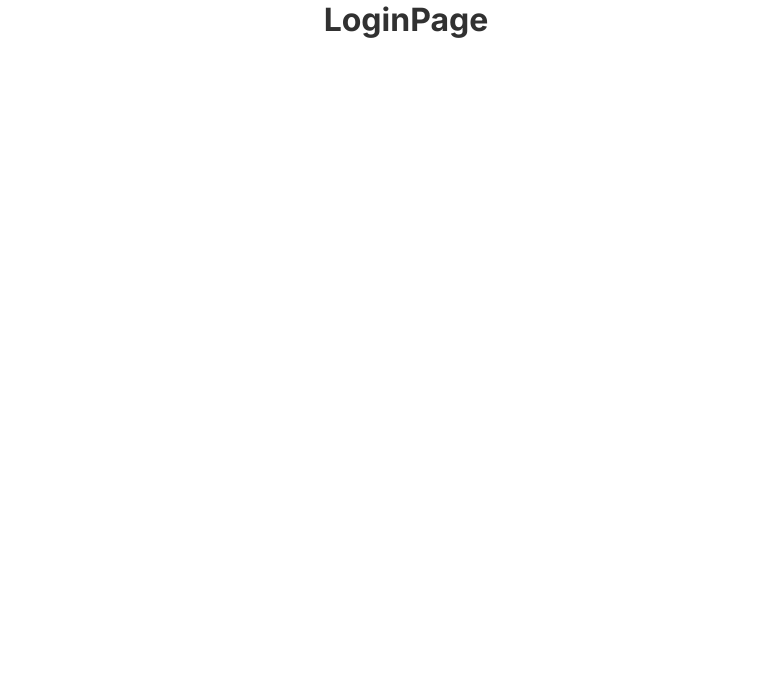
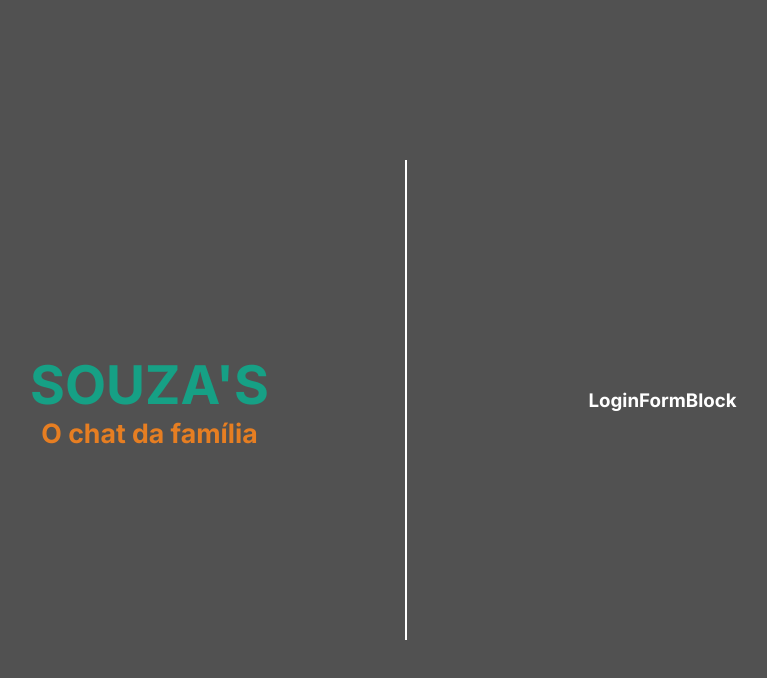
Before and after one commit to thdev-matheus/frontend-souzas-next-typescript, a Next.js app: page /login in a window 1280 px wide. Shown: the top 678 px of the page, without its empty margins (234-1001 px from the left). Built offline with nearby package versions, Linux system fonts and the light colour scheme.

Commit message:
feat: estilização da página de login e inicio do bloco de formulário de login

```diff
--- a/src/app/login/page.tsx
+++ b/src/app/login/page.tsx
@@ -1,7 +1,18 @@
+"use client";
+
+import * as S from "./styles";
+import * as B from "@/blocks";
+
 export default function LoginPage() {
   return (
-    <>
-      <h1>LoginPage</h1>
-    </>
+    <S.Container>
+      <S.BoxLogo>
+        <h1>SOUZA'S</h1>
+        <h2>O chat da família</h2>
+      </S.BoxLogo>
+      <S.BoxForm>
+        <B.LoginFormBlock />
+      </S.BoxForm>
+    </S.Container>
   );
 }
--- /dev/null
+++ b/src/app/login/styles.ts
@@ -0,0 +1,91 @@
+import styled from "styled-components";
+
+export const Container = styled.section`
+  @media (min-width: 481px) {
+  }
+
+  @media (min-width: 768px) {
+  }
+
+  @media (min-width: 992px) {
+  }
+
+  @media (min-width: 1200px) {
+    width: 100vw;
+    height: 100vh;
+
+    display: flex;
+    justify-content: center;
+    align-items: center;
+
+    padding: 0 10vw;
+  }
+
+  @media (min-width: 1920px) {
+  }
+`;
+
+export const BoxLogo = styled.section`
+  @media (min-width: 481px) {
+  }
+
+  @media (min-width: 768px) {
+  }
+
+  @media (min-width: 992px) {
+  }
+
+  @media (min-width: 1200px) {
+    width: 50%;
+    height: 60%;
+
+    display: flex;
+    flex-direction: column;
+    justify-content: center;
+    align-items: center;
+
+    border-right: 1px solid white;
+
+    text-align: center;
+
+    & > h1 {
+      font-size: 40pt;
+
+      color: ${(props) => props.theme.primary};
+    }
+
+    & > h2 {
+      font-size: 20pt;
+
+      color: ${(props) => props.theme.secondary};
+    }
+  }
+
+  @media (min-width: 1920px) {
+  }
+`;
+
+export const BoxForm = styled.section`
+  @media (min-width: 481px) {
+  }
+
+  @media (min-width: 768px) {
+  }
+
+  @media (min-width: 992px) {
+  }
+
+  @media (min-width: 1200px) {
+    width: 50%;
+    height: 60%;
+
+    display: flex;
+    justify-content: center;
+    align-items: center;
+
+    border-left: 1px solid white;
+  }
+
+  @media (min-width: 1920px) {
+  }
+`;
--- /dev/null
+++ b/src/blocks/LoginFormBlock/index.tsx
@@ -0,0 +1,7 @@
+export const LoginFormBlock = () => {
+  return (
+    <>
+      <h1>LoginFormBlock</h1>
+    </>
+  );
+};
--- /dev/null
+++ b/src/blocks/index.ts
@@ -0,0 +1,3 @@
+import { LoginFormBlock } from "./LoginFormBlock";
+
+export { LoginFormBlock };
--- a/src/providers/DarkMode/index.tsx
+++ b/src/providers/DarkMode/index.tsx
@@ -14,7 +14,7 @@ export const useDarkMode = () => {
 };
 
 export const DarkModeProvider = ({ children }: T.IDarkModeProviderProps) => {
-  const [isDarkMode, setIsDarkMode] = useState(false);
+  const [isDarkMode, setIsDarkMode] = useState(true);
 
   const toggleDarkMode = () => setIsDarkMode(!isDarkMode);
 
--- a/src/styles/GlobalTheme/index.ts
+++ b/src/styles/GlobalTheme/index.ts
@@ -1,6 +1,6 @@
 export const light = {
-  primary: "#4169e1",
-  secondary: "#eb7537",
+  primary: "#16a085",
+  secondary: "#e67e22",
   bgPrimary: "#fff",
   bgPrimaryAlpha: "#ffffff75",
   bgSecondary: "#ddd",
```
